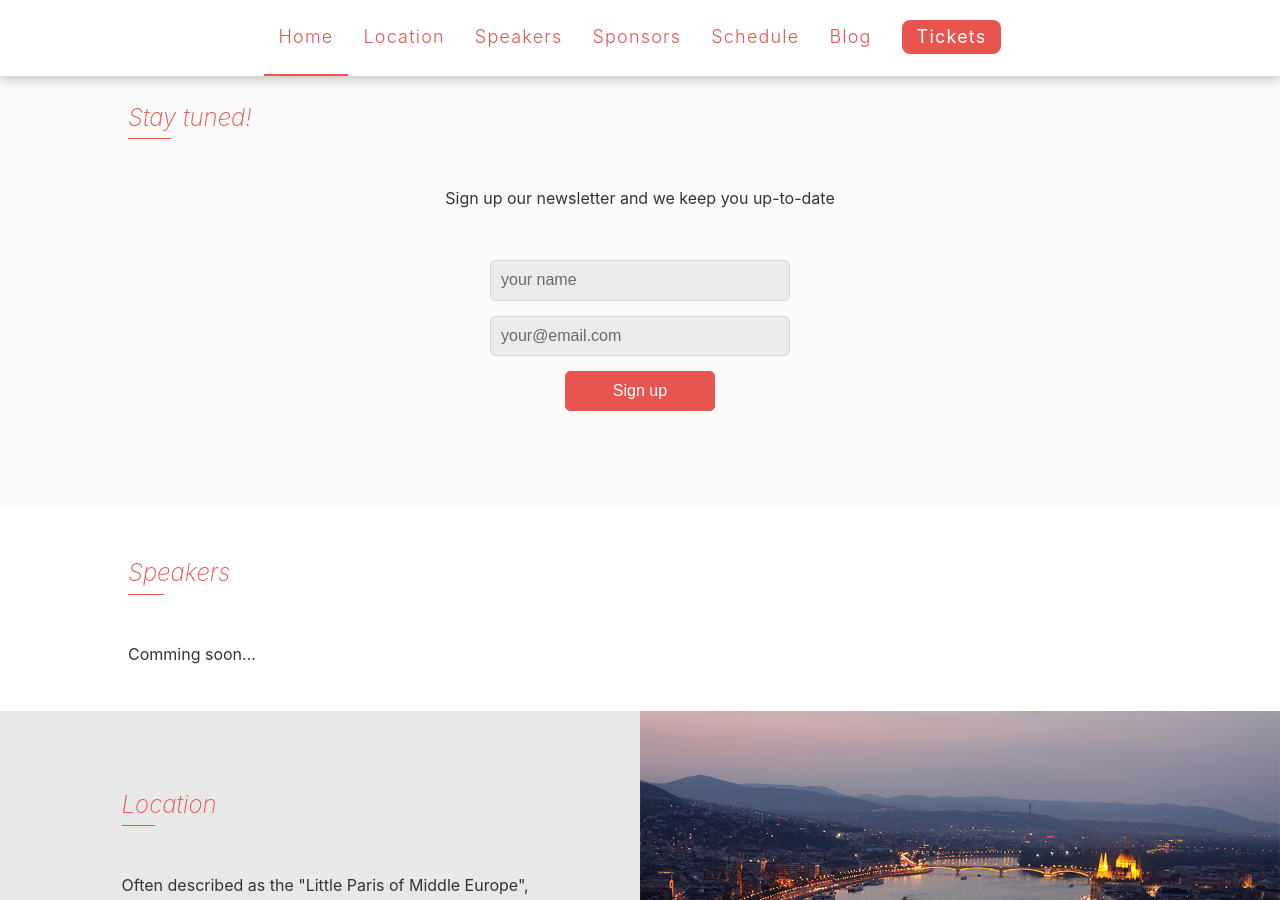
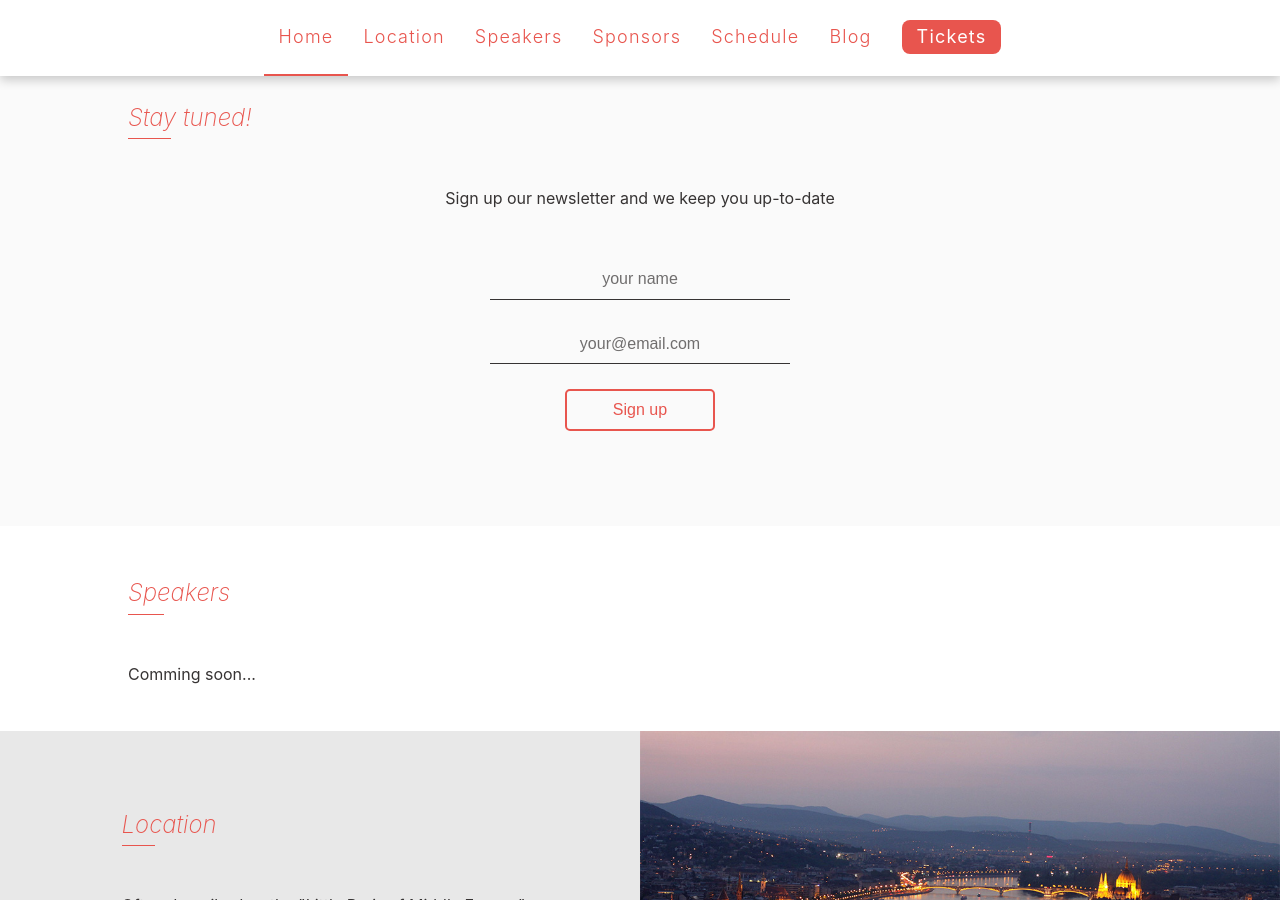
Before and after one commit to euruko/euruko2017.github.io, a Jekyll site: the page built from index.html, in a window 1280 px wide and 900 px high, scrolled down 412 px. Built offline with Jekyll 4.4.1, drawn with Linux system fonts in a browser that asks for light colours.

Commit message:
Update the subscription form style to the new design

```diff
--- a/_sass/subscription-form.scss
+++ b/_sass/subscription-form.scss
@@ -6,11 +6,12 @@
 }
 
 .subscription-form input {
-  margin-bottom: 15px;
+  margin-bottom: 25px;
   padding: 10px;
-  background-color: #ebebeb;
-  border: solid 1px #d7d7d7;
-  border-radius: 5px;
+  background-color: transparent;
+  border: 0;
+  border-bottom: solid 1px $font-color;
+  text-align: center;
   font-size: 16px;
   color: $font-color;
   width: 100%;
@@ -20,12 +21,17 @@
 .subscription-form button {
   margin: 0;
   padding: 10px;
-  background-color: $primary-color;
-  border: solid 1px $primary-color;
+  background-color: transparent;
+  border: solid 2px $primary-color;
   border-radius: 5px;
   font-size: 16px;
-  color: #ffffff;
+  color: $primary-color;
   cursor: pointer;
   width: 100%;
   max-width: 150px;
 }
+
+.subscription-form button:active {
+  background-color: $primary-color;
+  color: #ffffff;
+}
```
